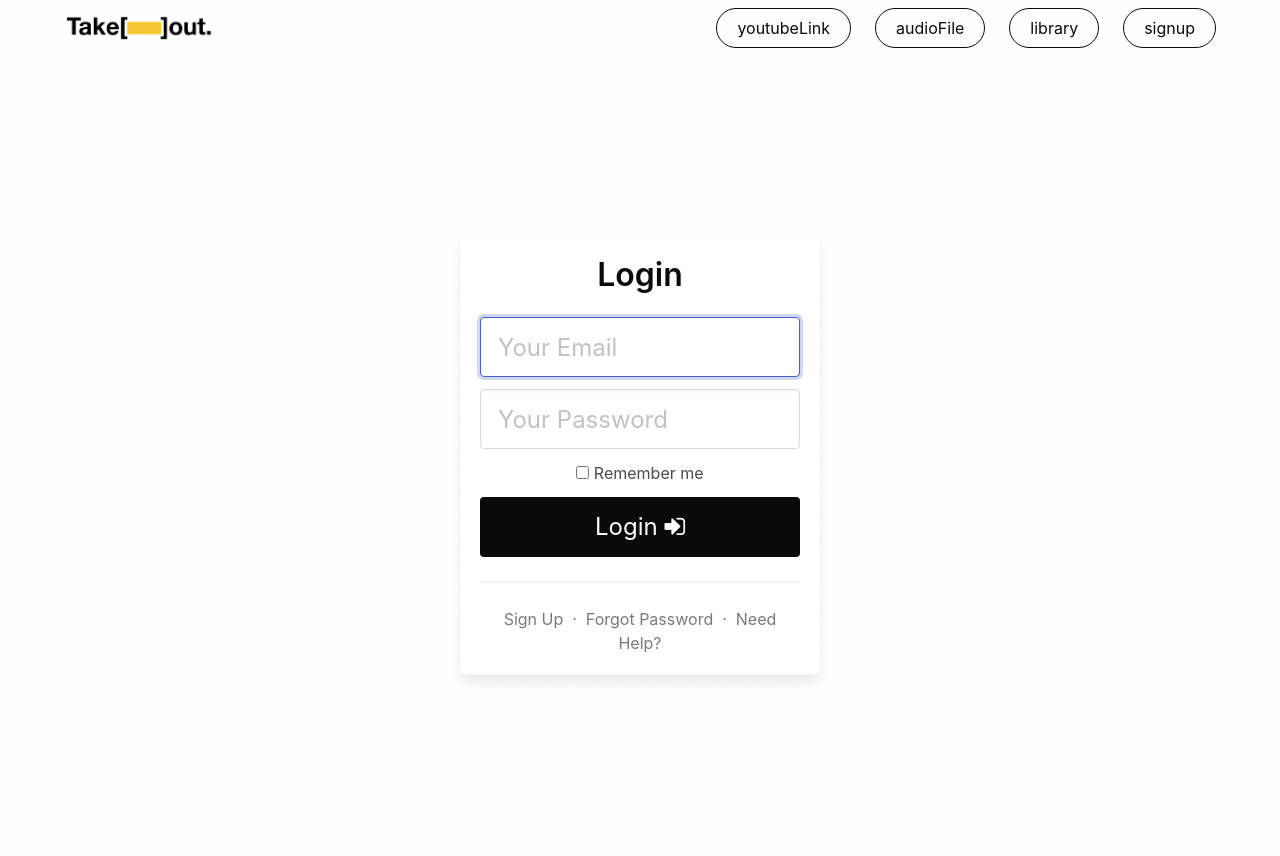
After one commit to kookmin-sw/capstone-2021-10, a Flask app: template src/templates/login.html in a window 1280 px wide. The commit adds this page. Run offline with Flask 2, Linux system fonts and the light colour scheme; the template is opened without the code that fills it, so the values that code supplies are empty.

Commit message:
fixed images, colors, css

```diff
--- /dev/null
+++ b/src/templates/login.html
@@ -0,0 +1,101 @@
+<!DOCTYPE html>
+<html>
+
+<head>
+    <meta charset="utf-8">
+    <meta http-equiv="X-UA-Compatible" content="IE=edge">
+    <meta name="viewport" content="width=device-width, initial-scale=1">
+    <title>Login</title>
+    <link rel="stylesheet" href="https://maxcdn.bootstrapcdn.com/font-awesome/4.7.0/css/font-awesome.min.css">
+    <link href="https://fonts.googleapis.com/css?family=Questrial&display=swap" rel="stylesheet">
+    <!-- Bulma Version 0.9.0-->
+    <link rel="stylesheet" href="https://unpkg.com/bulma@0.9.0/css/bulma.min.css" />
+    <link rel="stylesheet" type="text/css" href="../css/login.css">
+    <link rel="stylesheet" href="style.css">
+
+</head>
+
+<body>
+    <section class="hero is-fullheight">
+        <div class="hero-head">
+            <nav class="navbar">
+                <div class="container">
+                    <div class="navbar-brand">
+                        <a class="navbar-item" href="../">
+                            <img src="takeout_logo_main.png" alt="Logo">
+                        </a>
+                        <span class="navbar-burger burger" data-target="navbarMenu">
+                            <span></span>
+                            <span></span>
+                            <span></span>
+                        </span>
+                    </div>
+                    <div id="navbarMenu" class="navbar-menu is-active">
+                        <div class="navbar-end">
+                            <span class="navbar-item">
+                                <a class="button is-black is-outlined is-rounded" href="#">
+                                    <span>youtubeLink</span>
+                                </a>
+                            </span>
+                            <span class="navbar-item">
+                                <a class="button is-black is-outlined is-rounded" href="#">
+                                    <span>audioFile</span>
+                                </a>
+                            </span>
+                            <span class="navbar-item">
+                                <a class="button is-black is-outlined is-rounded" href="#">
+                                    <span>library</span>
+                                </a>
+                            </span>
+                            <span class="navbar-item">
+                              <a class="button is-black is-outlined is-rounded" href="#">
+                                  <span>signup</span>
+                              </a>
+                          </span>
+                        </div>
+                    </div>
+                </div>
+            </nav>
+        </div>
+    <section class="hero is-success is-fullheight">
+        <div class="hero-body">
+            <div class="container has-text-centered">
+                <div class="column is-4 is-offset-4">
+                        <div class="box">
+                    <h3 class="title has-text-black">Login</h3>
+
+                        <form>
+                            <div class="field">
+                                <div class="control">
+                                    <input class="input is-large" type="email" placeholder="Your Email" autofocus="">
+                                </div>
+                            </div>
+
+                            <div class="field">
+                                <div class="control">
+                                    <input class="input is-large" type="password" placeholder="Your Password">
+                                </div>
+                            </div>
+                            <div class="field">
+                                <label class="checkbox">
+                  <input type="checkbox">
+                  Remember me
+                </label>
+                            </div>
+                            <button class="button is-block is-black is-large is-fullwidth">Login <i class="fa fa-sign-in" aria-hidden="true"></i></button>
+                        </form>
+                        <hr>
+                        <p class="has-text-grey">
+                            <a href="../">Sign Up</a> &nbsp;·&nbsp;
+                            <a href="../">Forgot Password</a> &nbsp;·&nbsp;
+                            <a href="../">Need Help?</a>
+                        </p>
+
+                </div>
+            </div>
+        </div>
+        </div>
+    </section>
+</body>
+
+</html>
--- /dev/null
+++ b/src/templates/style.css
@@ -0,0 +1,32 @@
+div.hero-body
+{
+    background-image: url("white_background.png");
+    background-repeat: no-repeat;
+    background-position: center center;
+    background-attachment: fixed;
+    background-size: cover;
+    opacity: 1.0;
+}
+div.hero-head
+{
+    background-image: url("white_background.png");
+    background-repeat: no-repeat;
+    background-position: center center;
+    background-attachment: fixed;
+    background-size: cover;
+    opacity: 1.0;
+}
+div.hero-foot
+{
+    background-image: url("white_background.png");
+    background-repeat: no-repeat;
+    background-position: center center;
+    background-attachment: fixed;
+    background-size: cover;
+    opacity: 1.0;
+}
+
+div.box
+{
+    background-color: white;
+}
```
Also changed, not shown: src/templates/download.html (+25 -24 lines), src/templates/library.html (added, +150 -0 lines), src/templates/main.html (+13 -12 lines), src/templates/signup.html (added, +96 -0 lines), src/templates/upload.html (+58 -17 lines).
